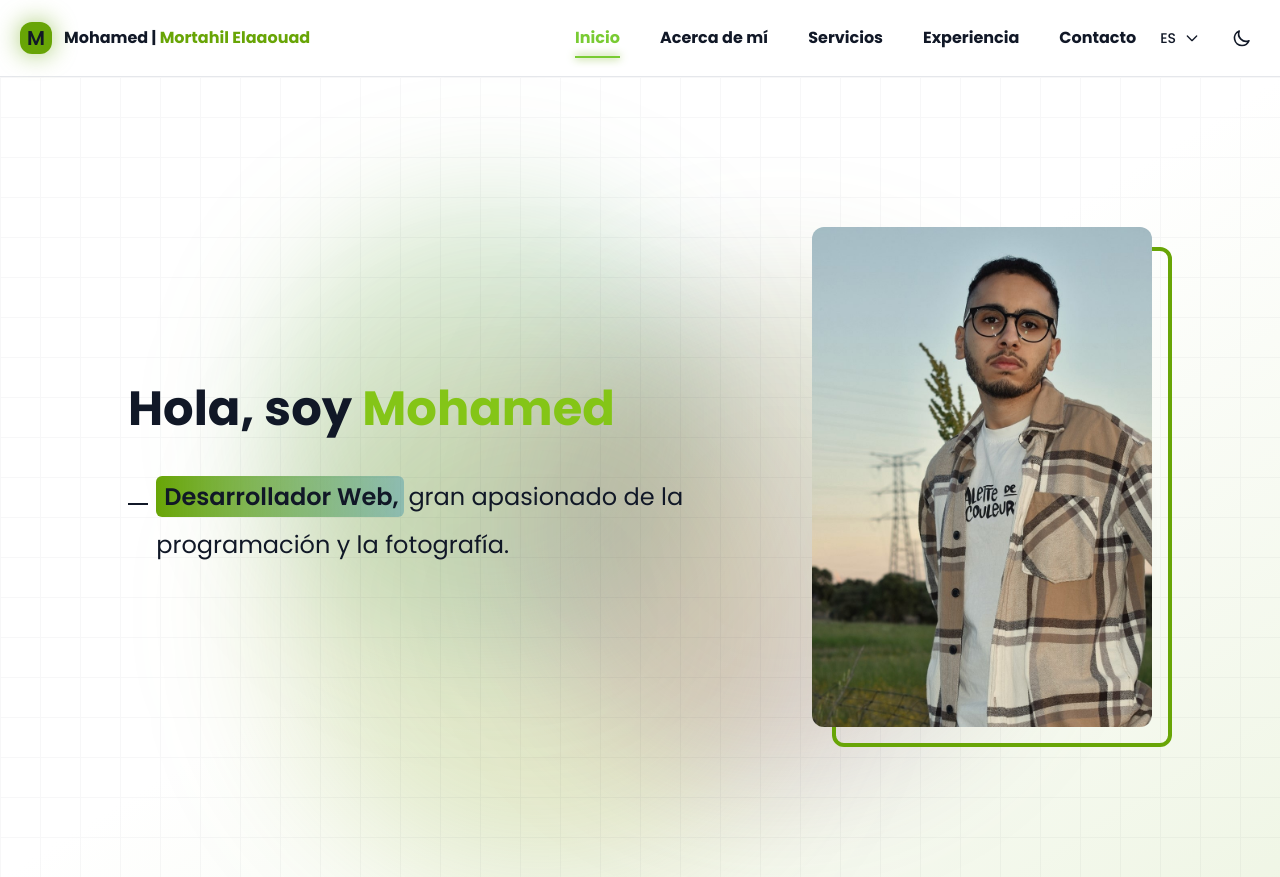
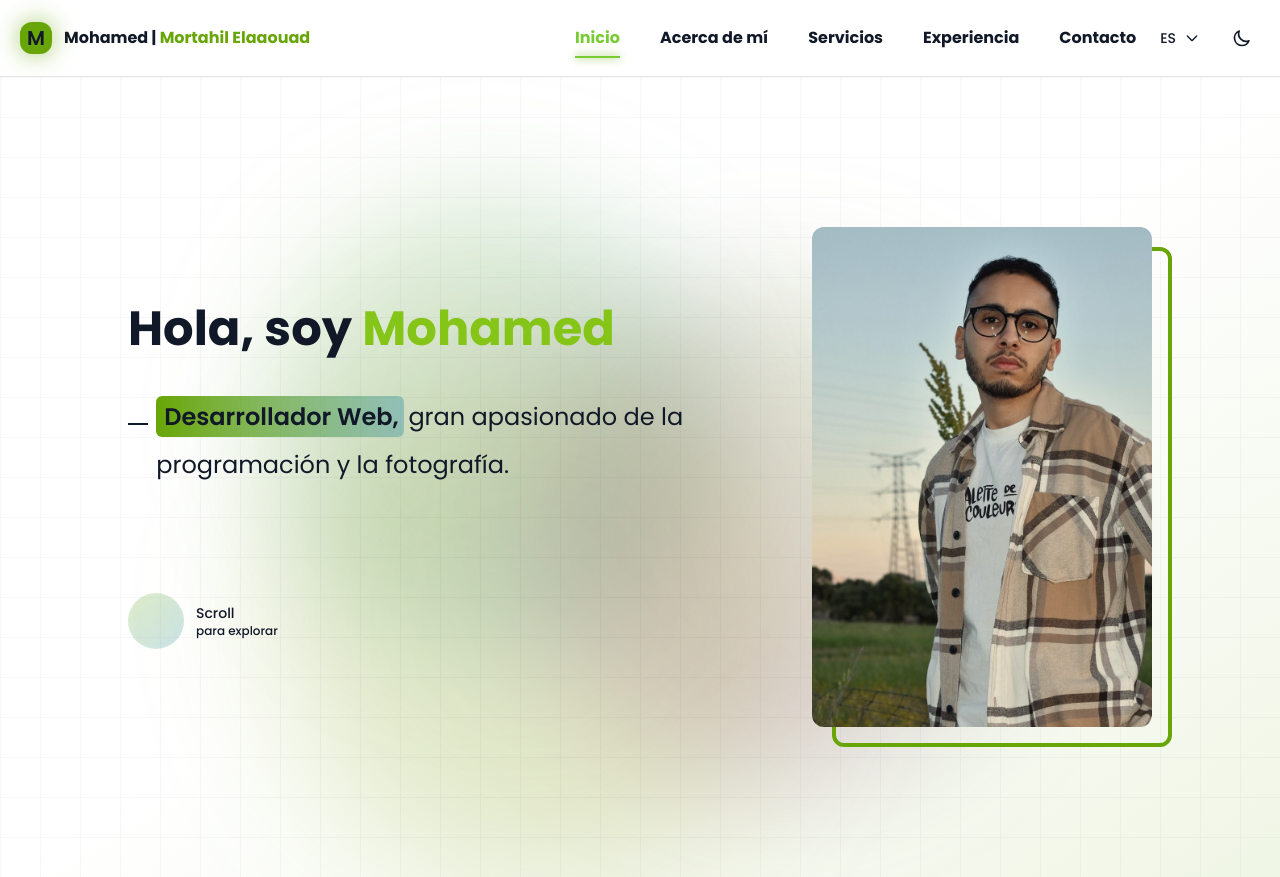
Before and after one commit to webdevmohamed/portfolio, a Vue app: page / in a window 1280 px wide. Built offline with nearby package versions, Linux system fonts and the light colour scheme.

Commit message:
Implement scroll indicator in HomeContent

```diff
--- a/src/components/HomeContent.vue
+++ b/src/components/HomeContent.vue
@@ -12,6 +12,30 @@
                 gran apasionado de la programación y la fotografía.
             </p>
         </div>
+
+        <!-- Modern scroll indicator -->
+        <div class="relative w-fit flex flex-col items-start gap-3 pt-16 group">
+            <div class="flex items-center gap-3 cursor-pointer">
+                <div
+                    class="relative w-14 h-14 rounded-full bg-gradient-to-br from-primary/20 to-accent-blue/20 group-hover:from-primary/30 group-hover:to-accent-blue/30 transition-all duration-300 overflow-hidden flex items-center justify-center">
+                    <div class="w-3 h-3 border-r-[2px] border-b-[2px] border-primary animate-fade-move-down">
+                    </div>
+                    <div
+                        class="absolute inset-0 rounded-full bg-primary/5 group-hover:bg-primary/10 blur-xl transition-all duration-300">
+                    </div>
+                </div>
+                <div class="flex flex-col">
+                    <span
+                        class="text-sm font-medium text-foreground/50 group-hover:text-primary transition-colors duration-300">
+                        Scroll
+                    </span>
+                    <span
+                        class="text-xs font-medium text-foreground/30 group-hover:text-primary/60 transition-colors duration-300">
+                        para explorar
+                    </span>
+                </div>
+            </div>
+        </div>
     </div>
 </template>
 
--- a/tailwind.config.js
+++ b/tailwind.config.js
@@ -48,6 +48,7 @@ export default {
       },
       animation: {
         blob: 'blob 7s infinite',
+        'fade-move-down': 'fade_move_down 2.5s cubic-bezier(0.4, 0, 0.2, 1) infinite',
       },
       keyframes: {
         blob: {
@@ -64,6 +65,22 @@ export default {
             transform: 'translate(0px, 0px) scale(1)',
           },
         },
+        'fade_move_down': {
+            '0%': {
+              transform: 'translate(0, -15px) rotate(45deg)',
+              opacity: '0',
+            },
+
+            '50%': {
+              opacity: '1',
+            },
+
+            '100%': {
+              transform: 'translate(0, 15px) rotate(45deg)',
+              opacity: '0',
+            }
+
+        },
       },
     },
   },
```
